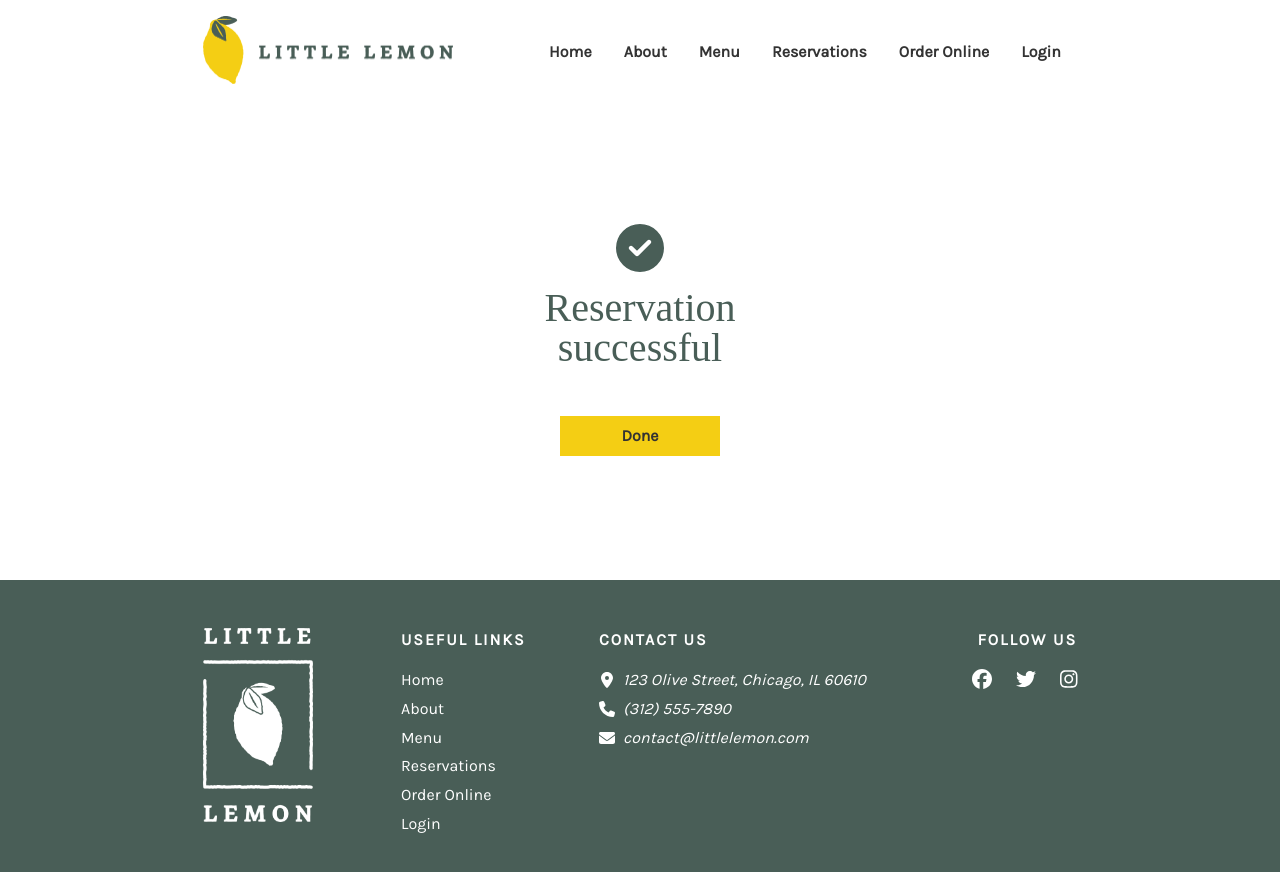
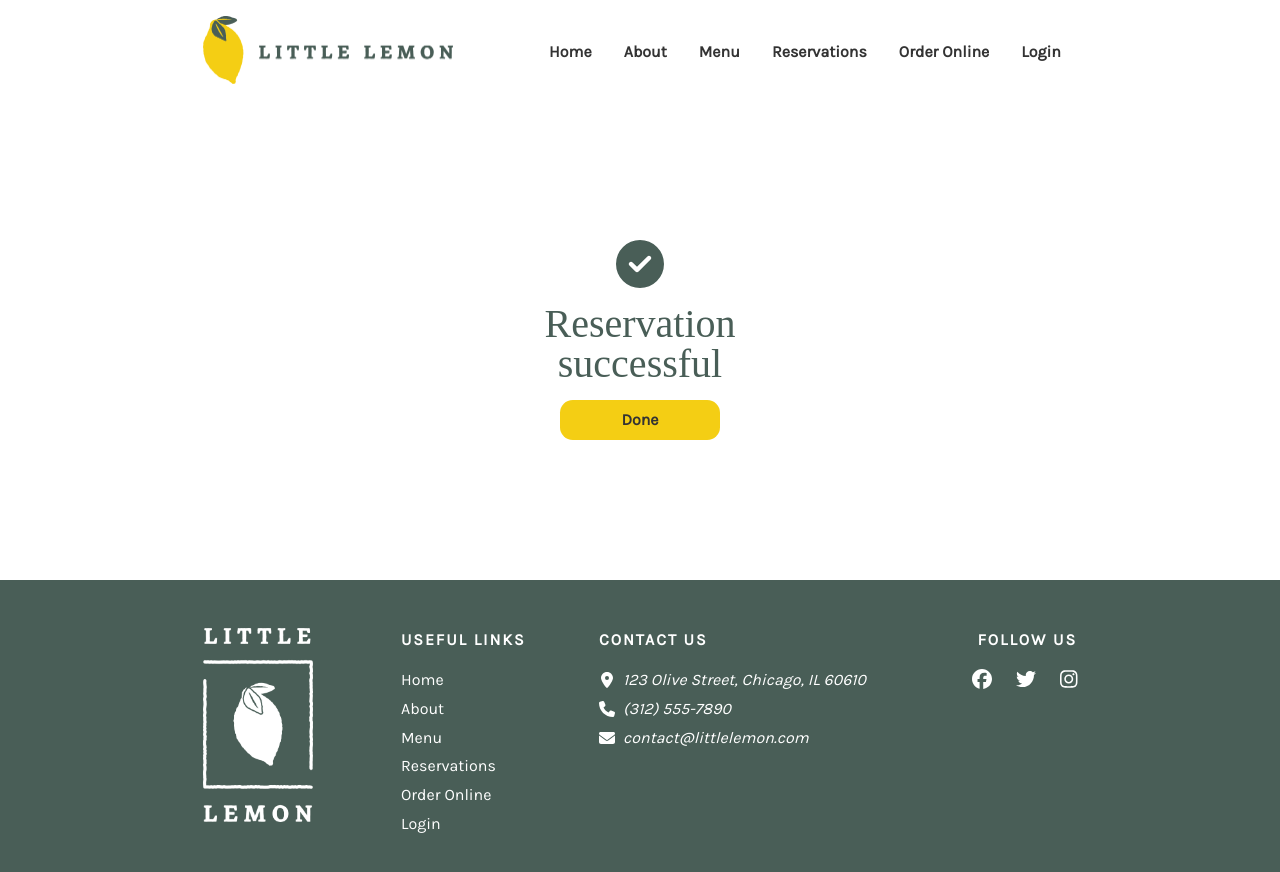
Before and after one commit to slayingMoon/capstone, a React (Create React App) app: page /bookings-confirmation in a window 1280 px wide. Shown: the top 872 px of the page. Built offline with nearby package versions, Linux system fonts and the light colour scheme; a web font is replaced by a local one.

Commit message:
adjusted button for confirmation page

```diff
--- a/src/pages/Booking/ConfirmedBooking.css
+++ b/src/pages/Booking/ConfirmedBooking.css
@@ -1,6 +1,5 @@
 .confirmed-booking .btn {
-    margin-top: 2rem;
     width: 100%;
-    max-width: 160px;
+    min-width: 160px;
     border: none;
 }
--- a/src/pages/Booking/ConfirmedBooking.js
+++ b/src/pages/Booking/ConfirmedBooking.js
@@ -8,7 +8,9 @@ const ConfirmedBooking = () => {
       <div className="container confirmed-booking">
         <FontAwesomeIcon icon={faCircleCheck} size="3x" />
         <h2>Reservation <br/>successful</h2>
-        <Link className="button-primary btn" to="/">Done</Link>
+        <div className="btn-container">
+          <Link className="button-primary btn btn-a" to="/">Done</Link>
+        </div>
       </div>
     );
 };
```
